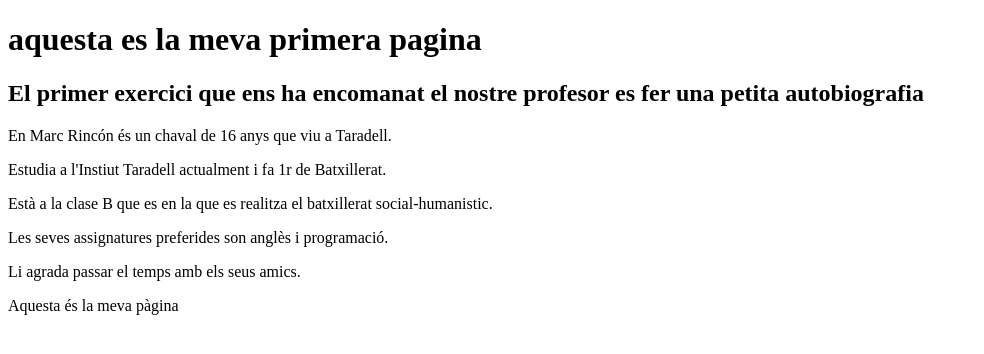
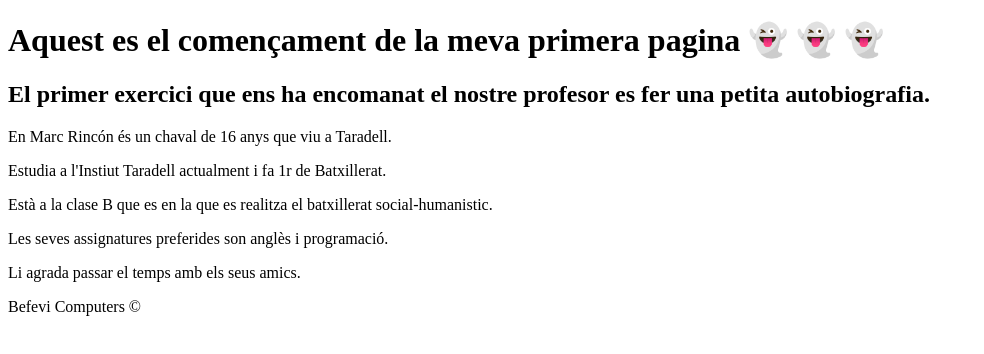
Before and after one commit to marcr33/exercici-1, a plain HTML site: page index.html in a window 1280 px wide. Shown: the whole page, without its empty margins (0-984 px from the left). Drawn offline with Linux system fonts and the light colour scheme.

Commit message:
Update index.html

```diff
--- a/index.html
+++ b/index.html
@@ -4,8 +4,8 @@
     <meta charset="utf-8">
     <meta name="viewport" content="width=device-width">
     <title>Hola quelcom!</title>
-    <h1>aquesta es la meva primera pagina</h1>
-    <h2>El primer exercici que ens ha encomanat el nostre profesor es fer una petita autobiografia</h2>
+    <h1>Aquest es el començament de la meva primera pagina  👻  👻  👻</h1>
+    <h2>El primer exercici que ens ha encomanat el nostre profesor es fer una petita autobiografia.</h2>
     <p>En Marc Rincón és un chaval de 16 anys que viu a Taradell.</p>
     <p>Estudia a l'Instiut Taradell actualment i fa 1r de Batxillerat.</p>
     <p>Està a la clase B que es en la que es realitza el batxillerat social-humanistic.</p>
@@ -13,6 +13,6 @@
     <p>Li agrada passar el temps amb els seus amics.</p>
   </head>
   <body>
-    <p>Aquesta és la meva pàgina</p>
+    <p>Befevi Computers ©</p>
   </body>
 </html>
```
